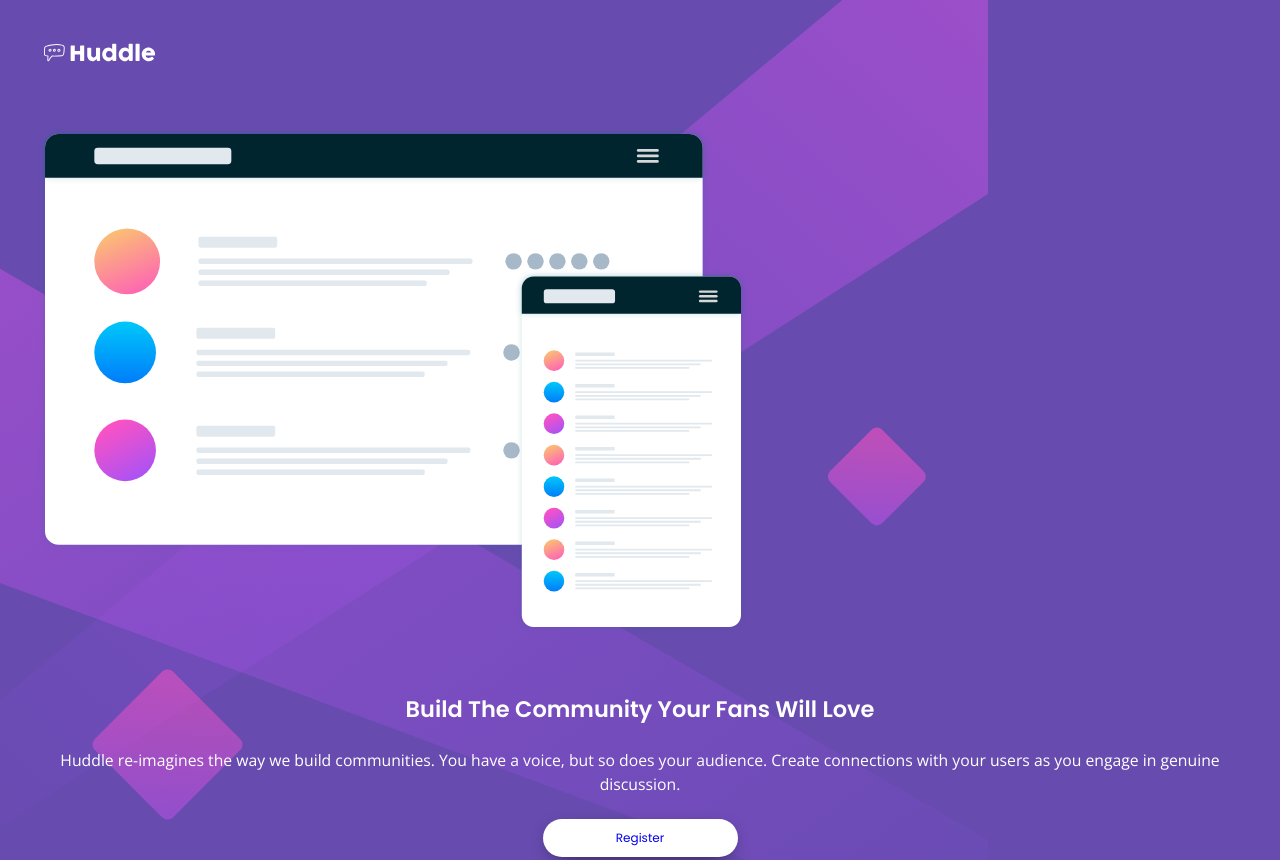
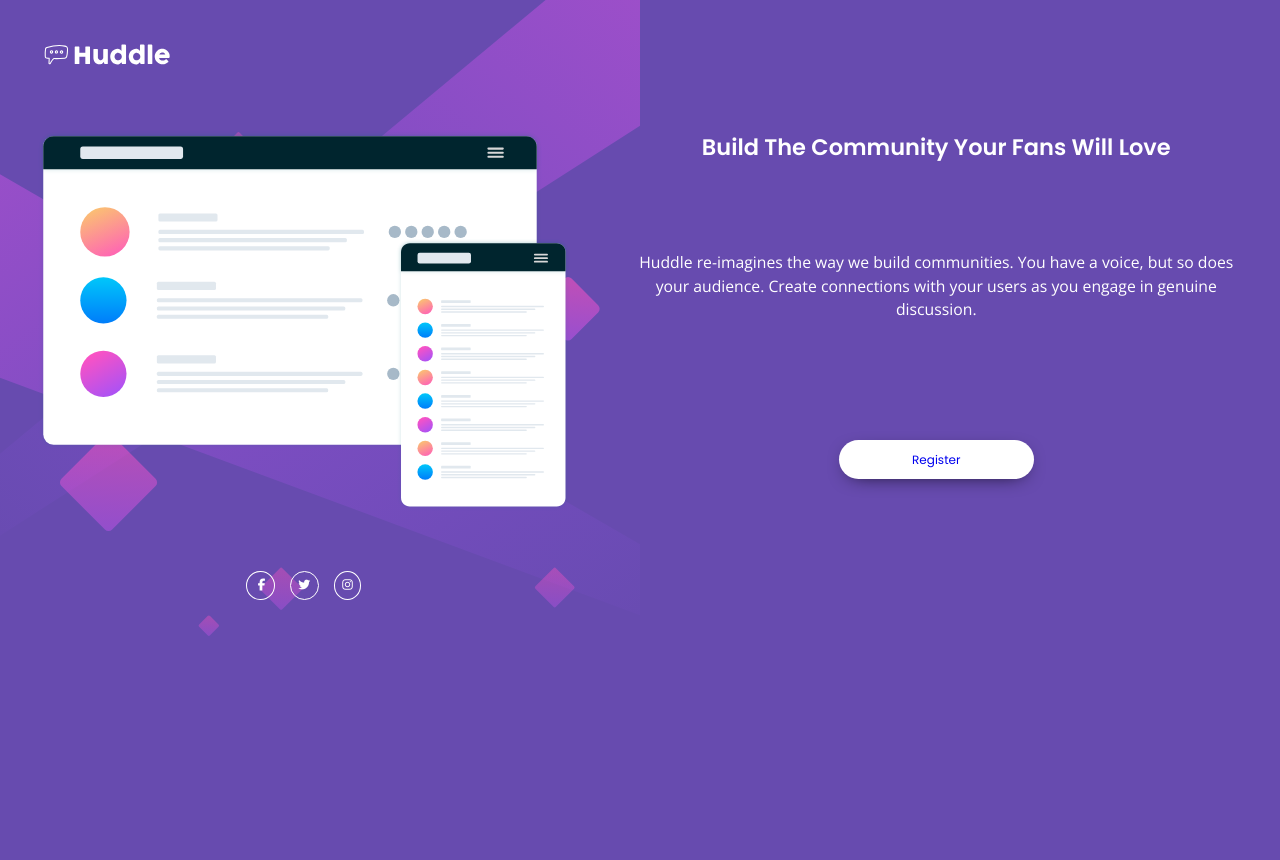
Before and after one commit to JustANipple/huddle-landing-page-with-single-introductory-section, a plain HTML site: page index.html in a window 1280 px wide. Shown: the top 860 px of the page. After the commit the page ends 800 px from the top, so only its background shows below. Drawn offline with nearby package versions, Linux system fonts and the light colour scheme.

Commit message:
modified:   index.html 	modified:   style.css

```diff
--- a/style.css
+++ b/style.css
@@ -59,7 +59,7 @@ body{
 }
 
 header img {
-    width: 8rem;
+    width: 9rem;
 }
 
 main {
@@ -97,7 +97,7 @@ main {
     text-decoration: none;
     width: 100%;
     height: 100%;
-    line-height: 2.5rem;
+    line-height: 2.6rem;
 }
 
 .registerButton a:hover {
@@ -130,3 +130,17 @@ footer i:hover {
     width: 1.9rem;
     padding-left: 0.7rem;
 }
+
+@media screen and (min-width: 780px) {
+  .container {
+    display: grid;
+    grid-template-areas:
+    "header header"
+    "illustration main"
+    "footer footer";
+  }
+
+  header {
+    grid-area: header;
+  }
+}
```
Also changed, not shown: index.html (+2 -0 lines).
